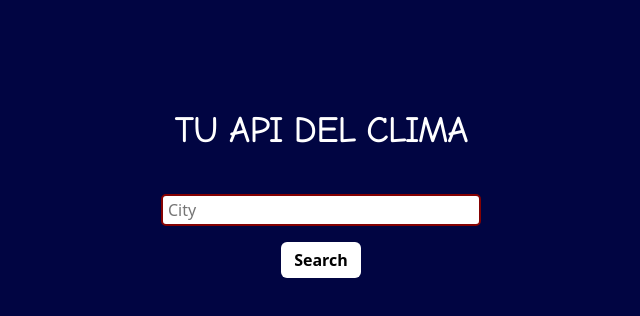
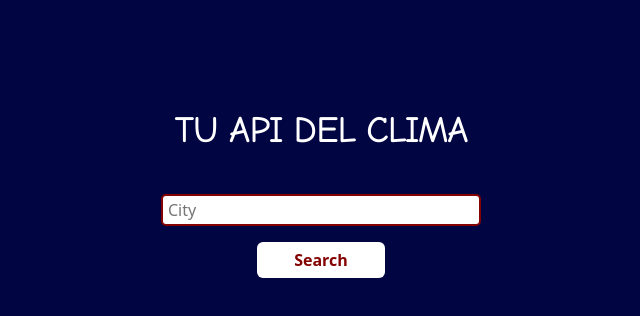
Before and after one commit to EloyPintos10/Clima-Api, a React (Create React App) app: page / in a window 1280 px wide. In both pictures the pointer is over the button "Search". Shown: the top 316 px of the page, without its empty margins (319-959 px from the left). Built offline with nearby package versions, Linux system fonts and the light colour scheme.

Commit message:
cambio del boton search

```diff
--- a/src/css/style.css
+++ b/src/css/style.css
@@ -83,9 +83,9 @@
 
 }
 .btn-buscar:hover{
-    width: 5rem;
-    padding: 5px 10px;
-    color: rgb(0, 0, 0);
+    width: 8rem;
+    padding: 5px 0px;
+    color: rgb(133, 2, 2);
     font-weight: 600;
     margin-top: 1rem;
     background-color: white;
```
